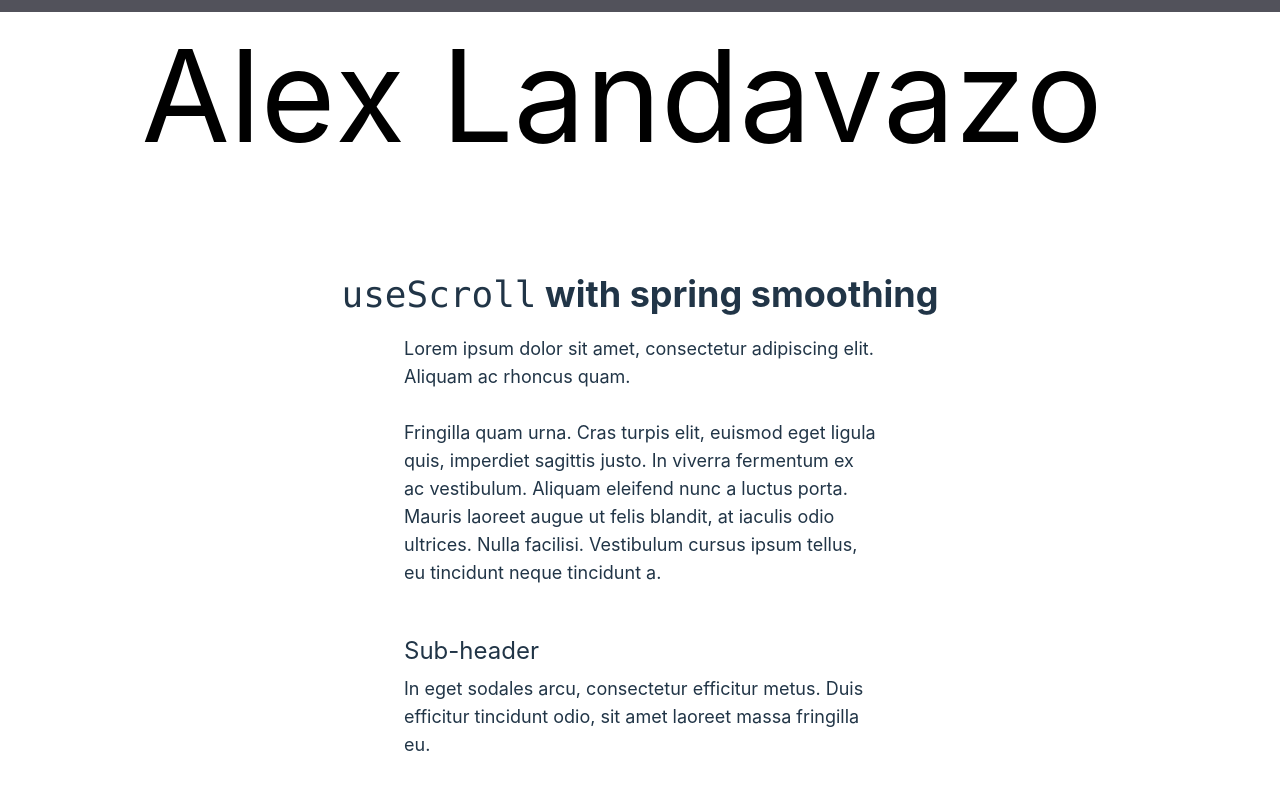
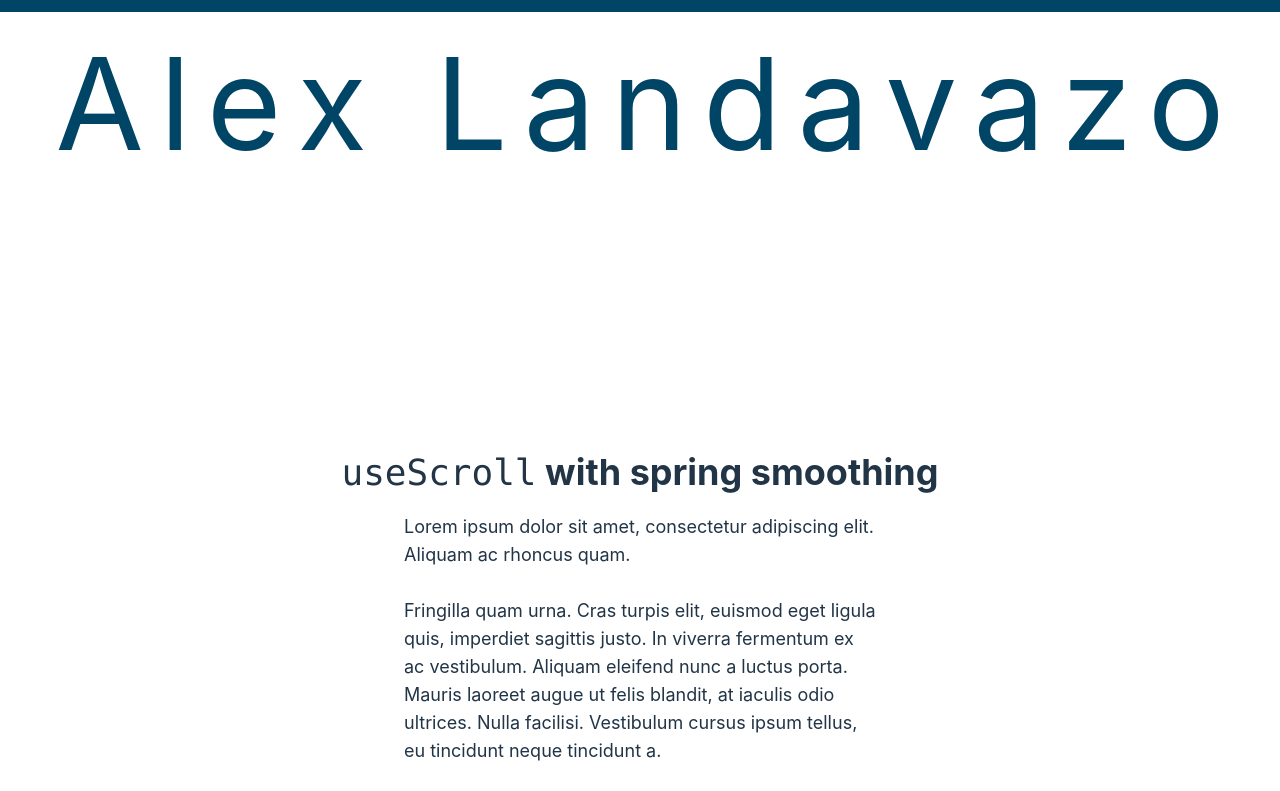
Before and after one commit to alexlandavazo/react-portfolio, a React (Vite) app: page / in a window 1280 px wide. Shown: the top 791 px of the page. Built offline with nearby package versions, Linux system fonts and the light colour scheme; a web font is replaced by a local one.

Commit message:
Add whileHover event on title text

```diff
--- a/src/App.tsx
+++ b/src/App.tsx
@@ -7,7 +7,7 @@ function App() {
   return (
     <div>
       <ScrollProgressBar />
-      <AnimatedText text="Alex Landavazo" className="text-9xl" />
+      <AnimatedText text="Alex Landavazo" className="text-9xl text-center" />
       <LoremIpsunPage />
     </div>
   );
--- a/src/components/AnimatedText.tsx
+++ b/src/components/AnimatedText.tsx
@@ -24,7 +24,6 @@ const AnimatedCharacters: React.FC<AnimatedTextProps> = ({
     },
   };
 
-  // Framer Motion variant object, for controlling animation
   const item = {
     hidden: {
       y: '200%',
@@ -33,8 +32,9 @@ const AnimatedCharacters: React.FC<AnimatedTextProps> = ({
     },
     visible: {
       y: 0,
-      color: '#000',
+      color: '#004466',
       transition: { ease: [0.455, 0.03, 0.515, 0.955], duration: 0.75 },
+      onHover: {scale: 2}
     },
   };
 
@@ -73,6 +73,8 @@ const AnimatedCharacters: React.FC<AnimatedTextProps> = ({
                   <motion.span
                     style={{ display: 'inline-block' }}
                     variants={item}
+                    whileHover={{scale: 1.2 }}
+                    className="m-2"
                   >
                     {element}
                   </motion.span>
--- a/src/components/ScrollProgressBar.tsx
+++ b/src/components/ScrollProgressBar.tsx
@@ -10,7 +10,7 @@ const ScrollProgressBar = () => {
   });
   return (
     <motion.div
-      className="fixed top-0 left-0 right-0 h-3 bg-zinc-600"
+      className="fixed top-0 left-0 right-0 h-3 bg-primary"
       style={{ scaleX, transformOrigin: '0%' }}
     />
   );
--- a/src/index.css
+++ b/src/index.css
@@ -8,6 +8,7 @@
   font-weight: 400;
 
   background-color: #e1dfde;
+  color: #004466;
 
   font-synthesis: none;
   text-rendering: optimizeLegibility;
--- a/tailwind.config.cjs
+++ b/tailwind.config.cjs
@@ -2,6 +2,9 @@
 module.exports = {
   content: ['./index.html', './src/**/*.{js,ts,jsx,tsx}'],
   theme: {
+    colors: {
+      primary: '#004466',
+    },
     extend: {},
   },
   plugins: [],
```
